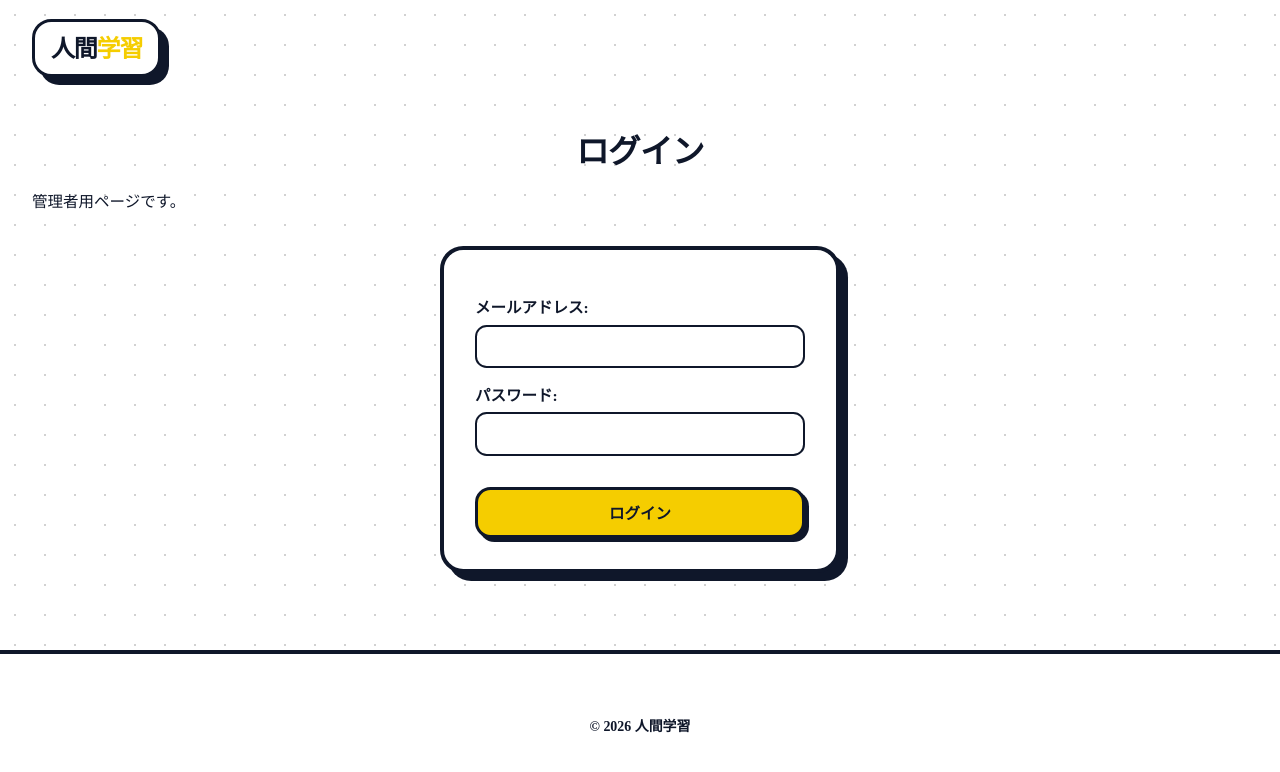
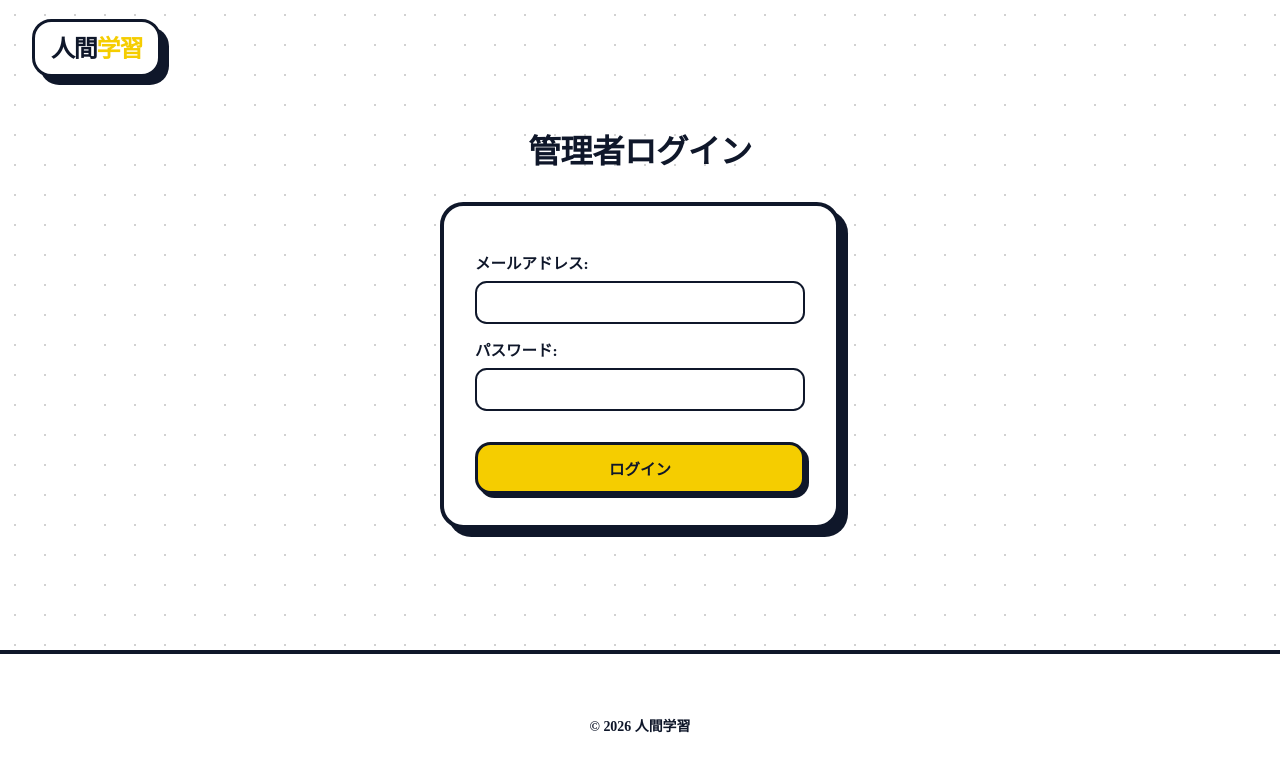
Before and after one commit to ningengakushu-dot/ningen_note, a Next.js app in the folder ningen_note/: page /login in a window 1280 px wide. Shown: the top 772 px of the page. Built offline with nearby package versions, Linux system fonts and the light colour scheme.

Commit message:
ログイン画面のUI改善、不要なインポート削除

```diff
--- a/ningen_note/app/login/page.tsx
+++ b/ningen_note/app/login/page.tsx
@@ -1,6 +1,5 @@
 "use client"
 import { useState } from 'react'
-import Link from "next/link"
 import { login } from '@/lib/actions'
 import Header from "@/components/Header"
 
@@ -23,8 +22,7 @@ export default function Home() {
         <>
             <Header mode="login" />
             <main>
-                <h1>ログイン</h1>
-                <p>管理者用ページです。</p>
+                <h1>管理者ログイン</h1>
                 <form id="login-form">
                     <div>
                         <label>メールアドレス:</label>
```
